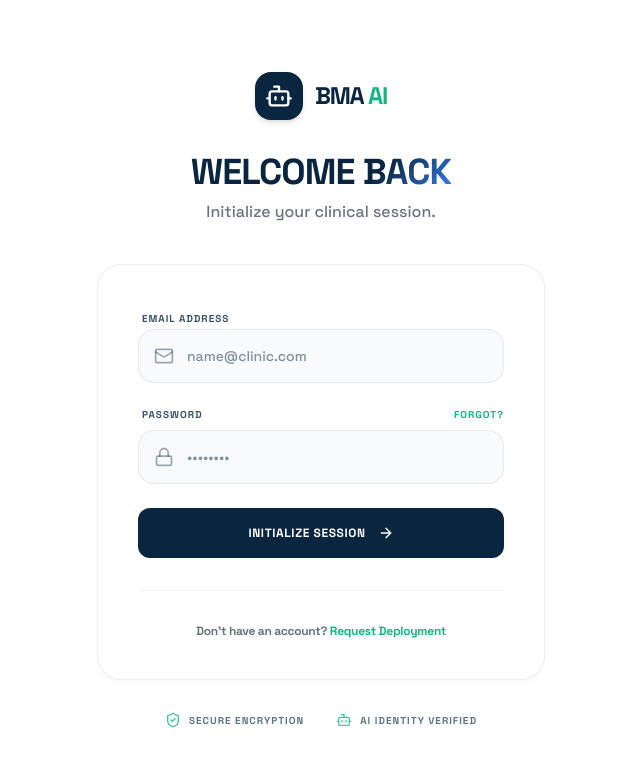
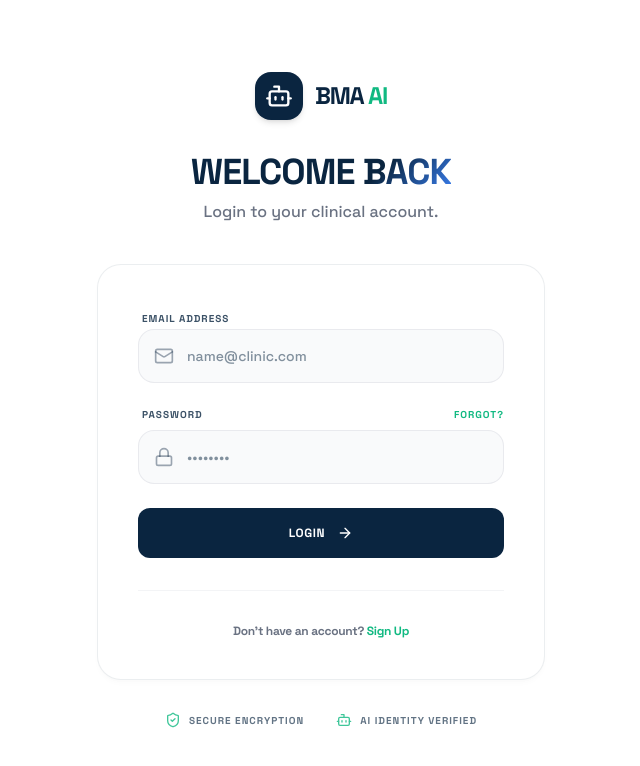
Before and after one commit to jainshreyash001-u/bookmyappointment, a React (Vite) app in the folder frontend/: page /login in a window 1280 px wide. Shown: the top 766 px of the page, without its empty margins (319-959 px from the left). Built offline with nearby package versions, Linux system fonts and the light colour scheme.

Commit message:
changed initialize session to login terminology

```diff
--- a/frontend/src/pages/LoginPage.jsx
+++ b/frontend/src/pages/LoginPage.jsx
@@ -58,7 +58,7 @@ const LoginPage = () => {
             <span className="text-2xl font-black tracking-tighter text-[#0a2540]">BMA <span className="text-[#10b981]">AI</span></span>
           </Link>
           <h1 className="text-4xl font-black tracking-tight uppercase text-[#0a2540]">WELCOME <span className="text-gradient-clinical">BACK</span></h1>
-          <p className="text-gray-500 font-medium mt-2">Initialize your clinical session.</p>
+          <p className="text-gray-500 font-medium mt-2">Login to your clinical account.</p>
         </div>
 
         <div className="clinical-card p-10 relative overflow-hidden">
@@ -106,14 +106,14 @@ const LoginPage = () => {
               disabled={loading}
               className="clinical-btn-primary w-full py-4 text-xs tracking-wider uppercase font-black flex items-center justify-center gap-3 disabled:opacity-50"
             >
-              {loading ? 'INITIALIZING...' : 'INITIALIZE SESSION'}
+              {loading ? 'LOGGING IN...' : 'LOGIN'}
               <ArrowRight className="w-4 h-4" />
             </button>
           </form>
 
           <div className="mt-8 pt-8 border-t border-gray-100 text-center">
             <p className="text-gray-500 text-xs font-bold tracking-tight">
-              Don't have an account? <Link to="/signup" className="text-[#10b981] hover:text-[#0d9668] transition-colors">Request Deployment</Link>
+              Don't have an account? <Link to="/signup" className="text-[#10b981] hover:text-[#0d9668] transition-colors">Sign Up</Link>
             </p>
           </div>
         </div>
--- a/frontend/src/pages/SignupPage.jsx
+++ b/frontend/src/pages/SignupPage.jsx
@@ -179,14 +179,14 @@ const SignupPage = () => {
                 <ArrowRight className="w-4 h-4" />
               </button>
               <p className="text-[10px] text-center text-gray-400 mt-6 font-bold tracking-widest uppercase">
-                BY INITIALIZING, YOU AGREE TO OUR <a href="#" className="text-[#10b981] underline">TERMS OF SERVICE</a>
+                BY SIGNING UP, YOU AGREE TO OUR <a href="#" className="text-[#10b981] underline">TERMS OF SERVICE</a>
               </p>
             </div>
           </form>
 
           <div className="mt-10 pt-8 border-t border-gray-100 text-center">
             <p className="text-gray-500 text-xs font-bold tracking-tight">
-              Already part of the network? <Link to="/login" className="text-[#10b981] hover:text-[#0d9668] transition-colors">Initialize Session</Link>
+              Already part of the network? <Link to="/login" className="text-[#10b981] hover:text-[#0d9668] transition-colors">Login</Link>
             </p>
           </div>
         </div>
```
